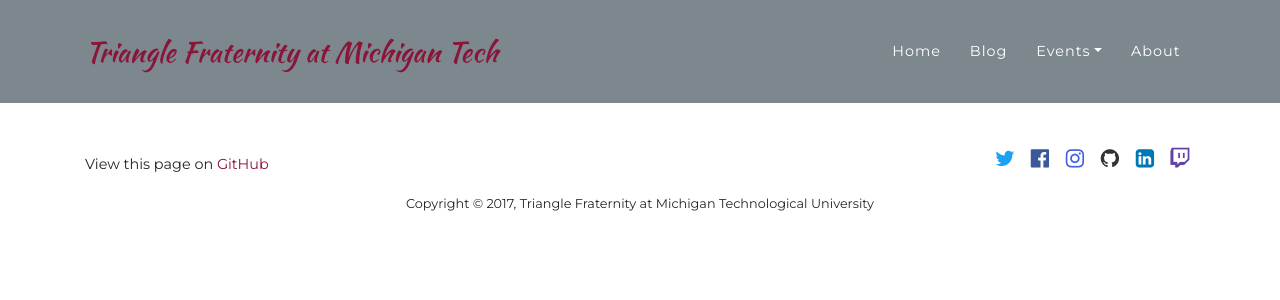
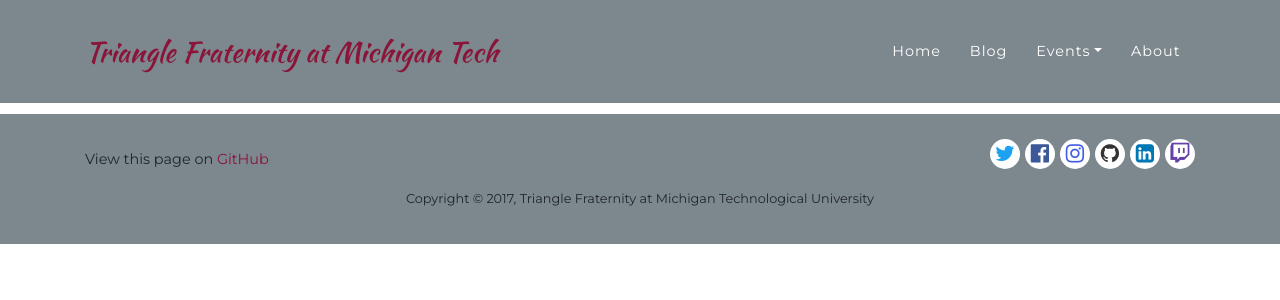
Before and after one commit to trianglefraternitymtu/trianglefraternitymtu.github.io, a Jekyll site: the page built from _events/pi-mile.md, in a window 1280 px wide. Shown: the top 300 px of the page. Built offline with Jekyll 4.4.1, drawn with Linux system fonts in a browser that asks for light colours; nearby versions of some CDN libraries; some web fonts are replaced.

Commit message:
Updating navbar to fixed-top and shrink, and coloring the footer.

```diff
--- a/_includes/navbar.html
+++ b/_includes/navbar.html
@@ -1,4 +1,4 @@
-<nav class="navbar navbar-expand-md navbar-dark" id="mainNav">
+<nav class="navbar navbar-expand-md navbar-dark fixed-top" id="mainNav">
   <div class="container">
     <a class="navbar-brand" href="{% link index.md %}">Triangle Fraternity at Michigan Tech</a>
     <button class="navbar-toggler navbar-toggler-right" type="button" data-toggle="collapse" data-target="#navbarCollapse" aria-controls="navbarCollapse" aria-expanded="false" aria-label="Toggle navigation">
--- a/_sass/_footer.scss
+++ b/_sass/_footer.scss
@@ -2,6 +2,7 @@
 footer {
   padding: 25px 0;
   text-align: center;
+  background-color: $secondary;
   span.copyright {
     font-size: 80%;
     line-height: 40px;
--- a/_sass/_global.scss
+++ b/_sass/_global.scss
@@ -1,7 +1,14 @@
 // Global styling for this template
 body {
+  padding-top: 54px;
   overflow-x: hidden;
   @include body-font;
+}
+
+@media (min-width: 992px) {
+  body {
+    padding-top: 98px;
+  }
 }
 
 p {
--- a/_sass/_navbar.scss
+++ b/_sass/_navbar.scss
@@ -48,7 +48,7 @@
           background-color: $triangle-light-gray;
 
           .dropdown-divider {
-            // border-color: red;
+
           }
           .dropdown-item {
 
```
